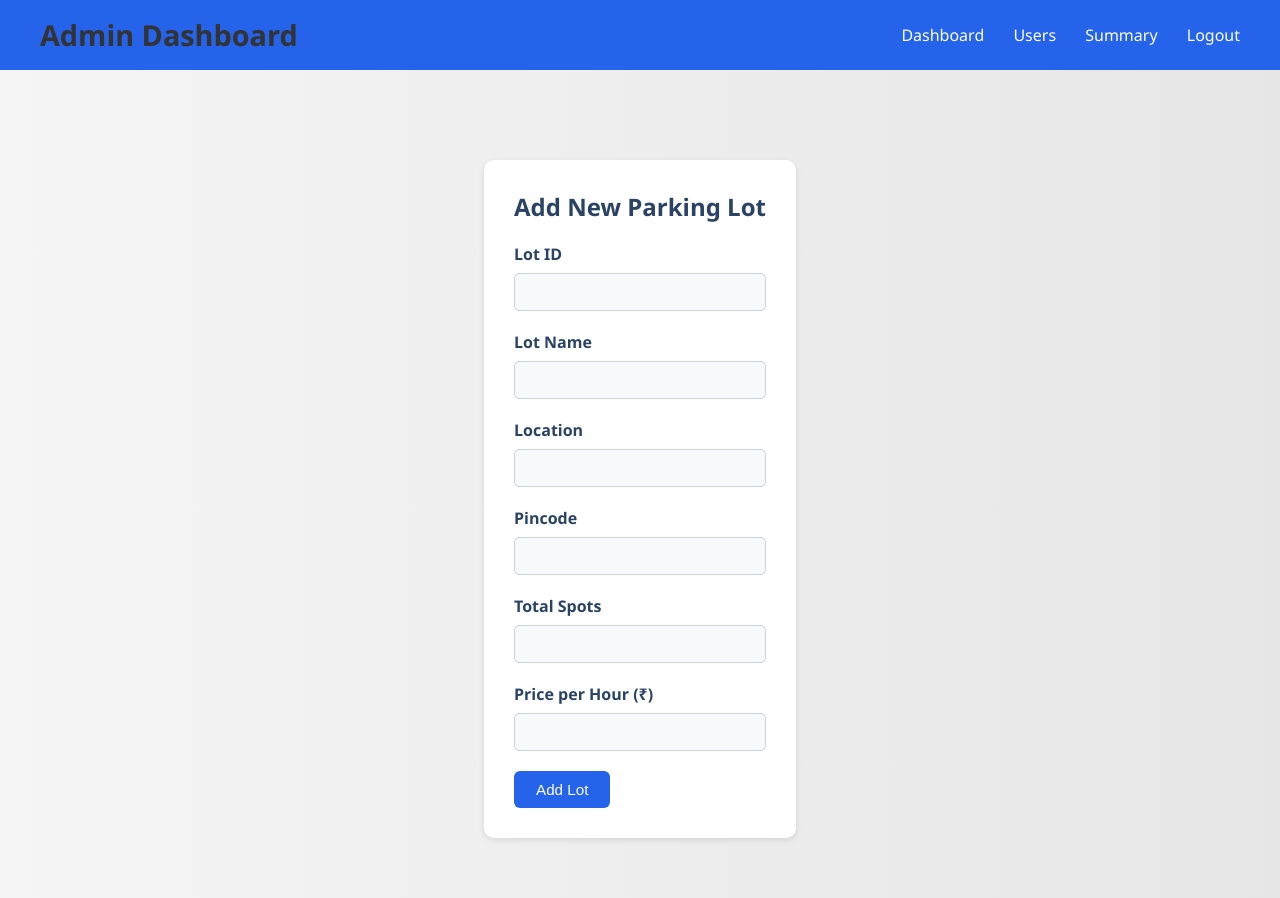
After one commit to radhikaks09/vehicle-parking-app, a Flask app: page /admin/add-lot in a window 1280 px wide. The commit adds this page. Run offline with Flask 3, Linux system fonts and the light colour scheme.

Commit message:
create admin dashboard

```diff
--- a/app.py
+++ b/app.py
@@ -3,6 +3,7 @@ from model import db
 from model.user import User
 from werkzeug.security import generate_password_hash
 from controller.auth_controller import auth
+from controller.admin_controller import admin
 
 app = Flask(__name__, instance_relative_config=True)
 app.config.from_pyfile('config.py')
@@ -10,6 +11,7 @@ app.config.from_pyfile('config.py')
 db.init_app(app)
 
 app.register_blueprint(auth, url_prefix='/auth')
+app.register_blueprint(admin, url_prefix='/admin')
 
 def create_admin():
     with app.app_context():
@@ -29,10 +31,6 @@ def create_admin():
 def default():
     return render_template("landing.html")
 
-@app.route('/dashboard')
-def dashboard():
-    return render_template("dashboard.html")
-
 if __name__ == '__main__':
     with app.app_context():
         db.create_all()
--- a/controller/admin_controller.py
+++ b/controller/admin_controller.py
@@ -0,0 +1,104 @@
+from flask import Blueprint, render_template, request, redirect, url_for, flash
+from model import db
+from model.user import User
+from model.parking import ParkingLot, ParkingSpot, Reservation
+from datetime import datetime
+
+admin = Blueprint('admin', __name__)
+
+@admin.route('/dashboard')
+def dashboard():
+    parking_lots = ParkingLot.query.all()
+    return render_template("admin/dashboard.html", parking_lots=parking_lots, role='admin', name='Admin')
+
+@admin.route('/add-lot', methods=['GET', 'POST'])
+def add_lot():
+    if request.method == 'POST':
+        id = request.form.get('id')
+        name = request.form.get('name')
+        location = request.form.get('location')
+        pincode = request.form.get('pincode')
+        total_spots = int(request.form.get('total_spots'))
+        price_per_hour = float(request.form.get('price_per_hour'))
+
+        try:
+            new_lot = ParkingLot(
+                id=id,
+                name=name,
+                location=location,
+                pincode=pincode,
+                total_spots=total_spots,
+                price_per_hour=price_per_hour
+            )
+            db.session.add(new_lot)
+            db.session.flush()
+
+            for i in range(1, total_spots + 1):
+                spot = ParkingSpot(lot_id=id, spot_number=i)
+                db.session.add(spot)
+            db.session.commit()
+        except Exception as e:
+            db.session.rollback()
+            flash("Error adding parking lot", "error")
+            return render_template("admin/add_lot.html", role='admin', name='Admin')
+
+        flash("Parking lot added successfully!", "success")
+        return redirect(url_for('admin.dashboard'))
+
+    return render_template('admin/add_lot.html', role='admin', name='Admin')
+
+@admin.route('/edit-lot/<int:lot_id>', methods=['GET', 'POST'])
+def edit_lot(lot_id):
+    lot = ParkingLot.query.get_or_404(lot_id)
+
+    if request.method == 'POST':
+        lot.name = request.form.get('name')
+        lot.location = request.form.get('location')
+        lot.pincode = request.form.get('pincode')
+        lot.total_spots = int(request.form.get('total_spots'))
+        lot.price_per_hour = float(request.form.get('price_per_hour'))
+
+        try:
+            db.session.commit()
+        except Exception as e:
+            db.session.rollback()
+            flash(f"Error updating parking lot: {str(e)}", "error")
+
+        flash("Parking lot updated successfully!", "success")
+        return redirect(url_for('admin.dashboard'))
+
+    return render_template('admin/edit_lot.html', lot=lot, role='admin', name='Admin')
+
+@admin.route('/delete-lot/<int:lot_id>', methods=['POST'])
+def delete_lot(lot_id):
+    lot = ParkingLot.query.get_or_404(lot_id)
+
+    occupied_spots = any(spot.is_occupied for spot in lot.spots)
+    if occupied_spots:
+        flash("Cannot delete parking lot with occupied spots!", "error")
+        return redirect(url_for('admin.dashboard'))
+
+    try:
+        db.session.delete(lot)
+        db.session.commit()
+        flash("Parking lot deleted successfully!", "success")
+    except Exception as e:
+        db.session.rollback()
+        flash(f"Error deleting parking lot", "error")
+
+    return redirect(url_for('admin.dashboard'))
+
+@admin.route('/lot/<int:lot_id>/spots', methods=['GET'])
+def view_spots(lot_id):
+    lot = ParkingLot.query.get_or_404(lot_id)
+    spots = ParkingSpot.query.filter_by(lot_id=lot_id).all()
+    return render_template('admin/view_spots.html', lot=lot, spots=spots, now=datetime.utcnow(), role='admin', name='Admin')
+
+@admin.route('/view-users')
+def view_users():
+    users = User.query.filter(User.role != 'admin').all()
+    return render_template('admin/view_users.html', users=users, role='admin', name='Admin')
+
+@admin.route('/parking-summary')
+def parking_summary():
+    return
--- a/static/css/style.css
+++ b/static/css/style.css
@@ -1,3 +1,7 @@
+html {
+    overflow-y: auto;
+}
+
 body {
     font-family: Arial, sans-serif;
     background: linear-gradient(to right, #f5f5f5, #e6e6e6);
@@ -7,11 +11,17 @@ body {
     justify-content: center;
     height: 100vh;
     margin: 0;
+    overflow-y: auto;
 }
 
 h1 {
     margin-bottom: 40px;
     color: #333;
+}
+
+h2 {
+    margin-bottom: 20px;
+    color: #555;
 }
 
 .role-options {
@@ -172,3 +182,174 @@ h1 {
     color: #721c24;
     border: 1px solid #f5c6cb;
 }
+
+/* Reset */
+* {
+    margin: 0;
+    padding: 0;
+    box-sizing: border-box;
+}
+
+body {
+    font-family: 'Segoe UI', sans-serif;
+    background-color: #f0f2f5;
+    color: #333;
+}
+
+header {
+    position: fixed;
+    top: 0;
+    left: 0;
+    right: 0;
+    z-index: 1000;
+    background-color: #2563eb;
+    color: white;
+    padding: 20px 40px;
+    display: flex;
+    justify-content: space-between;
+    align-items: center;
+    height: 70px;
+}
+
+header h1 {
+    margin: 0;
+    line-height: 1.2;
+    font-size: 1.8rem;
+    font-weight: 600;
+}
+
+nav a {
+    color: white;
+    margin-left: 25px;
+    text-decoration: none;
+    font-weight: 500;
+    transition: opacity 0.2s;
+}
+
+nav a:hover {
+    opacity: 0.8;
+}
+
+main {
+    padding: 40px;
+    padding-top: 120px;
+    max-width: 1000px;
+    margin: auto;
+    display: flex;
+    flex-direction: column;
+    gap: 30px;
+    overflow-y: auto;
+}
+
+.card {
+    background-color: #ffffff;
+    padding: 25px 30px;
+    border-radius: 12px;
+    box-shadow: 0 4px 12px rgba(0,0,0,0.05);
+}
+
+.card h2 {
+    margin-bottom: 10px;
+    font-size: 1.4rem;
+    color: #1e293b;
+}
+
+.button, button {
+    display: inline-block;
+    padding: 10px 22px;
+    background-color: #2563eb;
+    color: #ffffff;
+    border: none;
+    border-radius: 6px;
+    text-decoration: none;
+    font-size: 0.95rem;
+    font-weight: 500;
+    cursor: pointer;
+    transition: background-color 0.2s;
+}
+
+.button:hover, button:hover {
+    background-color: #1e4ed8;
+}
+
+table {
+    width: 100%;
+    border-collapse: collapse;
+    background-color: white;
+    border-radius: 8px;
+    overflow: hidden;
+    box-shadow: 0 2px 8px rgba(0, 0, 0, 0.05);
+}
+
+th, td {
+    padding: 16px;
+    text-align: left;
+    border-bottom: 1px solid #e2e8f0;
+}
+
+th {
+    background-color: #e2e8f0;
+    font-weight: 600;
+    color: #333;
+}
+
+tr:hover {
+    background-color: #f8fafc;
+}
+
+form {
+    display: inline;
+}
+
+.form-container {
+    max-width: 500px;
+    margin: 40px auto;
+    padding: 30px;
+    background-color: white;
+    border-radius: 10px;
+    box-shadow: 0 2px 6px rgba(0, 0, 0, 0.1);
+}
+
+.form-container h2 {
+    text-align: center;
+    color: #2a4365;
+    margin-bottom: 20px;
+}
+
+.form-group {
+    margin-bottom: 20px;
+}
+
+.form-group label {
+    display: block;
+    margin-bottom: 8px;
+    font-weight: 600;
+    color: #2a4365;
+}
+
+.form-group input {
+    width: 100%;
+    padding: 10px;
+    border: 1px solid #cbd5e0;
+    border-radius: 5px;
+    background-color: #f7fafc;
+    font-size: 14px;
+    color: #2d3748;
+}
+
+.form-group input:focus {
+    border-color: #3182ce;
+    outline: none;
+    background-color: #edf2f7;
+}
+
+.action-buttons {
+    display: flex;
+    gap: 10px;
+    justify-content: center;
+    flex-wrap: nowrap;
+}
+
+.action-buttons a button {
+    white-space: nowrap;
+}
--- /dev/null
+++ b/templates/admin/add_lot.html
@@ -0,0 +1,42 @@
+{% extends "dashboard.html" %}
+
+{% block title %}Add Lot{% endblock %}
+
+{% block main_dashboard %}
+    <div class="form-container">
+        <h2>Add New Parking Lot</h2>
+
+        <form method="POST">
+            <div class="form-group">
+                <label for="id">Lot ID</label>
+                <input type="text" name="id" id="id" required>
+            </div>
+            <div class="form-group">
+                <label for="name">Lot Name</label>
+                <input type="text" name="name" id="name" required>
+            </div>
+
+            <div class="form-group">
+                <label for="location">Location</label>
+                <input type="text" name="location" id="location" required>
+            </div>
+
+            <div class="form-group">
+                <label for="pincode">Pincode</label>
+                <input type="text" name="pincode" id="pincode" required pattern="\d{6}">
+            </div>
+
+            <div class="form-group">
+                <label for="total_spots">Total Spots</label>
+                <input type="number" name="total_spots" id="total_spots" required min="1">
+            </div>
+
+            <div class="form-group">
+                <label for="price_per_hour">Price per Hour (₹)</label>
+                <input type="number" name="price_per_hour" id="price_per_hour" step="0.01" required>
+            </div>
+
+            <button type="submit" class="button">Add Lot</button>
+        </form>
+    </div>
+{% endblock %}
--- a/templates/dashboard.html
+++ b/templates/dashboard.html
@@ -1,22 +1,23 @@
-<!DOCTYPE html>
-<html lang="en">
-<html>
-    <head>
-        <meta charset="UTF-8">
-        <title>Dashboard</title>
-        <link rel="stylesheet" href="{{ url_for('static', filename='css/style.css') }}">
-    </head>
-    <body>
-        {% with messages = get_flashed_messages(with_categories=true) %}
-            {% if messages %}
-                <ul class="flashes">
-                {% for category, message in messages %}
-                    <li class="{{ category }}">{{ message }}</li>
-                {% endfor %}
-                </ul>
+{% extends "base.html" %}
+{% block title %}Dashboard{% endblock %}
+{% block content %}
+    <header>
+        <h1>{{ role.capitalize() }} Dashboard</h1>
+        <nav>
+            {% if role == 'admin' %}
+                <a href="{{ url_for('admin.dashboard') }}">Dashboard</a>
+                <a href="{{ url_for('admin.view_users') }}">Users</a>
+                <a href="{{ url_for('admin.parking_summary') }}">Summary</a>
+            {# {% else %}
+                <a href="{{ url_for('user.dashboard') }}">Dashboard</a>
+                <a href="{{ url_for('user.reserve') }}">Reserve Spot</a>
+                <a href="{{ url_for('user.my_reservations') }}">My Reservations</a> #}
             {% endif %}
-        {% endwith %}
-
-        <h1>Dashboard</h1>
-    </body>
-</html>
+            <a href="{{ url_for('auth.logout') }}">Logout</a>
+        </nav>
+    </header>
+    <main>
+        {% block main_dashboard %}
+        {% endblock %}
+    </main>
+{% endblock %}
```
Also changed, not shown: controller/auth_controller.py (+14 -3 lines), templates/admin/dashboard.html (added, +48 -0 lines), templates/admin/edit_lot.html (added, +38 -0 lines), templates/admin/view_spots.html (added, +66 -0 lines), templates/admin/view_users.html (added, +35 -0 lines), templates/admin/parking_summary.html (added), templates/user/dashboard.html (added), templates/user/my_reservations.html (added), templates/user/reserve.html (added). Lines whose indentation alone changed are shown as unchanged.
